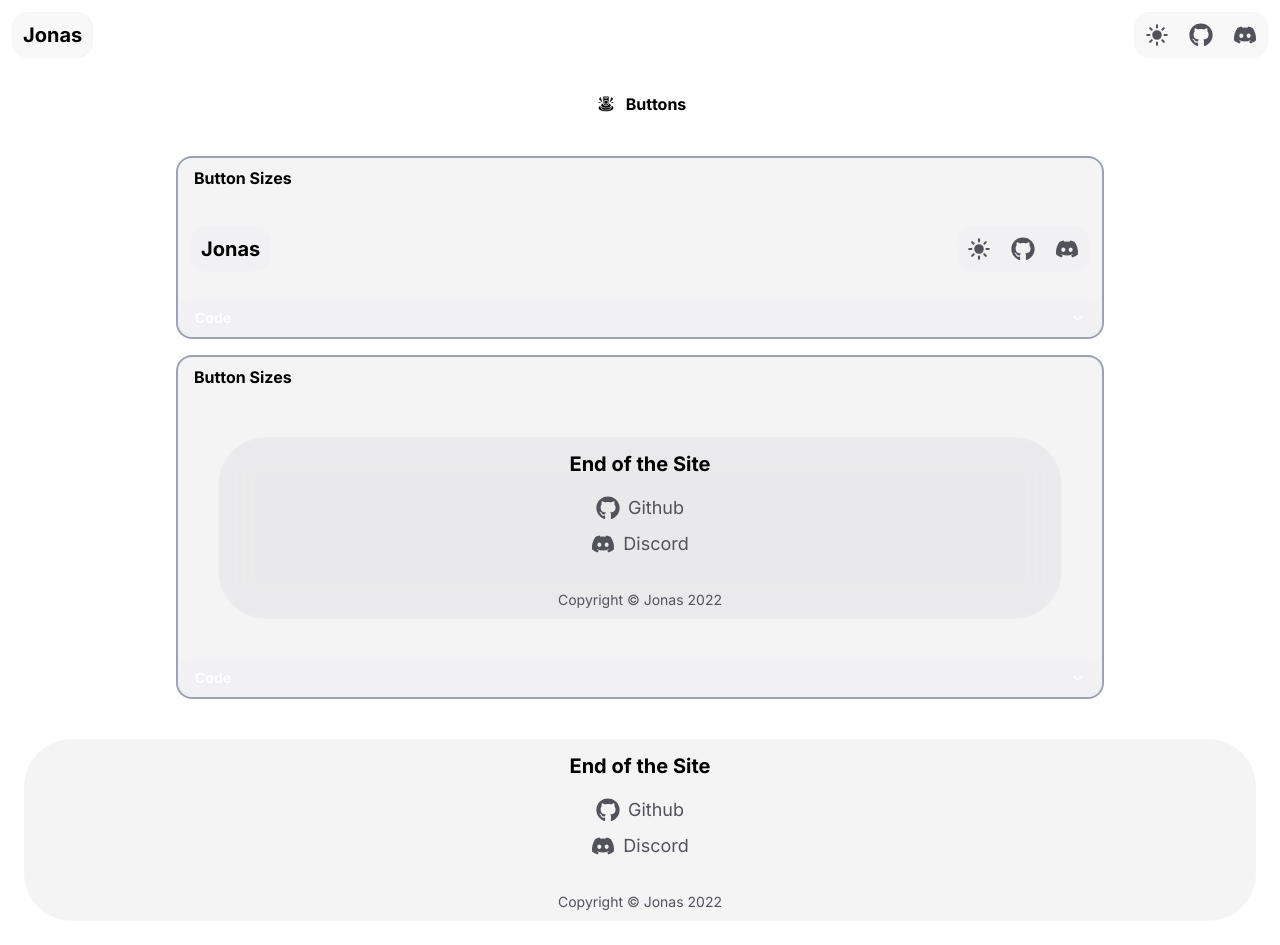
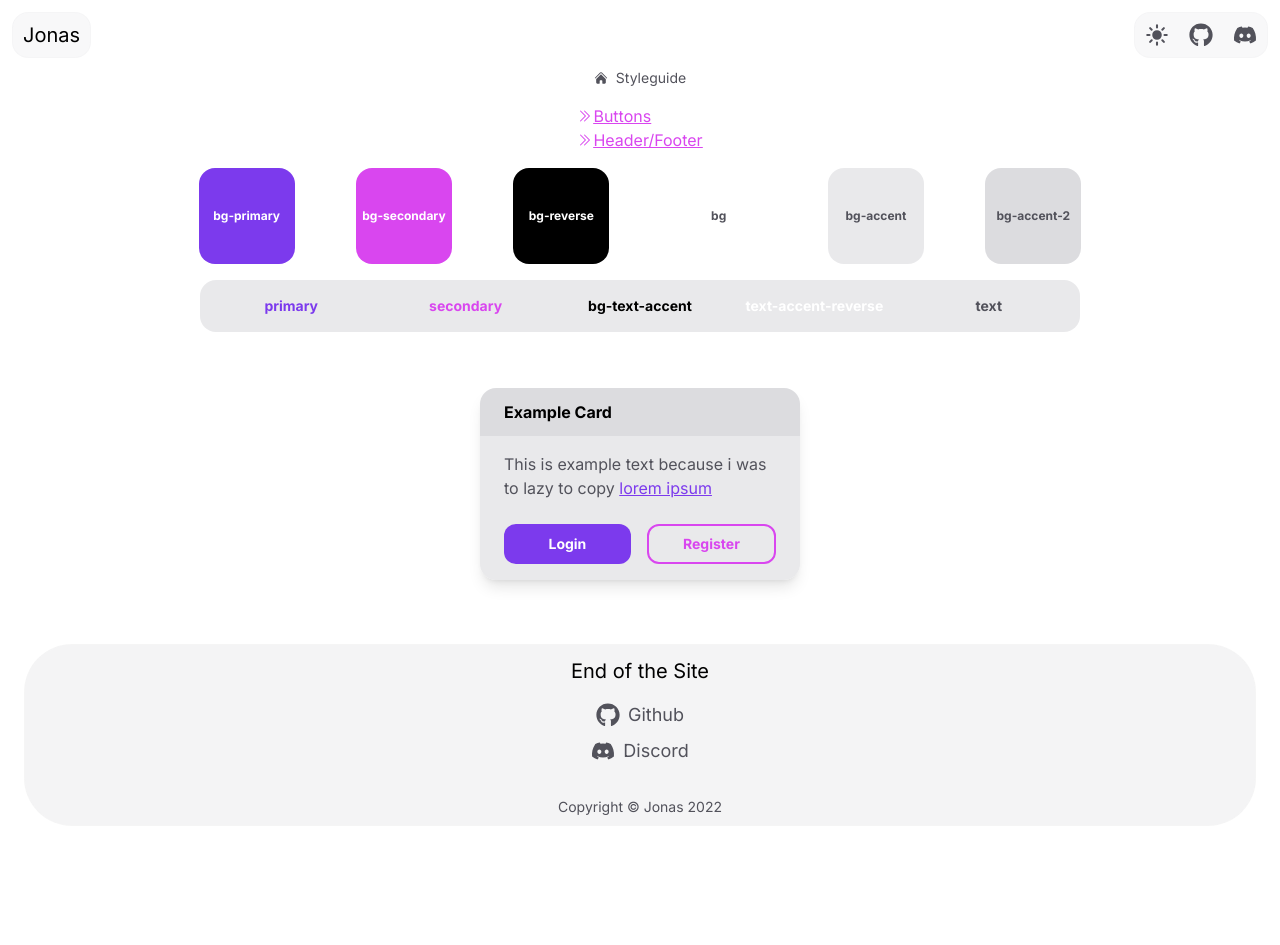
Before and after one commit to jonas-be/my-portfolio, a Next.js app: page /styleguide in a window 1280 px wide. After the commit the page ends 850 px from the top, so only its background shows below. Built offline with nearby package versions, Linux system fonts and the light colour scheme; a web font is replaced by a local one.

Commit message:
Split Styleguide in multiple pages and work on colors

```diff
--- a/pages/404.tsx
+++ b/pages/404.tsx
@@ -13,7 +13,7 @@ function Error() {
 
 
                 <IoWarning className="text-red-500 text-6xl"/>
-                <h1 className='text-6xl font-bold topic'>404</h1>
+                <h1 className='text-6xl font-bold text-accent'>404</h1>
                 <div className="p-1">
                     <div className="w-32 h-0.5 bg-zinc-500 dark:bg-zinc-400 rounded-full " />
                 </div>
--- a/pages/styleguide/buttons.tsx
+++ b/pages/styleguide/buttons.tsx
@@ -3,6 +3,7 @@ import Header from "../../src/components/Header";
 import Footer from "../../src/components/Footer";
 import StyleGuideComponent from "../../src/components/common/StyleGuideComponent";
 import {IoSunny} from "react-icons/io5";
+import BreadcrumbNavigation from "../../src/components/common/BreadcrumbNavigation";
 
 function Index() {
 
@@ -10,6 +11,9 @@ function Index() {
     return (
         <>
             <Header/>
+            <div className="w-full flex justify-center">
+                <BreadcrumbNavigation url={["buttons"]}/>
+            </div>
             <div className="flex justify-center">
                 <div className="w-full md:w-11/12 lg:w-10/12 xl:w-9/12">
 
--- /dev/null
+++ b/pages/styleguide/header-footer.tsx
@@ -0,0 +1,50 @@
+import React from "react";
+import Header from "../../src/components/Header";
+import Footer from "../../src/components/Footer";
+import StyleGuideComponent from "../../src/components/common/StyleGuideComponent";
+import Link from "next/link";
+import {GiButtonFinger} from "react-icons/gi";
+import BreadcrumbNavigation from "../../src/components/common/BreadcrumbNavigation";
+
+function Index() {
+
+
+    return (
+        <>
+            <Header/>
+            <div className="w-full flex justify-center">
+                <BreadcrumbNavigation url={["header-footer"]}/>
+            </div>
+            <div className="flex justify-center">
+                <div className="w-full md:w-11/12 lg:w-10/12 xl:w-9/12">
+
+                    <div className="flex justify-center">
+                        <Link href="/styleguide/buttons"
+                              className="text-accent hover:text-blue-600 active/edit:translate-y-1 p-6 flex gap-2"><GiButtonFinger
+                            className="m-1"/>Buttons</Link>
+                    </div>
+
+                    <StyleGuideComponent title="Button Sizes" code={`
+<Header/>
+            `}>
+                        <Header/>
+                    </StyleGuideComponent>
+
+                    <StyleGuideComponent title="Button Sizes" code={`
+<div className="w-full">
+        <Footer/>
+</div>
+            `}>
+                        <div className="w-full">
+                            <Footer/>
+                        </div>
+                    </StyleGuideComponent>
+
+                </div>
+            </div>
+            <Footer/>
+        </>
+    );
+}
+
+export default Index;
--- a/pages/styleguide/index.tsx
+++ b/pages/styleguide/index.tsx
@@ -1,41 +1,58 @@
 import React from "react";
 import Header from "../../src/components/Header";
 import Footer from "../../src/components/Footer";
-import StyleGuideComponent from "../../src/components/common/StyleGuideComponent";
 import Link from "next/link";
-import {GiButtonFinger} from "react-icons/gi";
+import BreadcrumbNavigation from "../../src/components/common/BreadcrumbNavigation";
+import {HiChevronDoubleRight} from "react-icons/hi2";
 
 function Index() {
-
 
     return (
         <>
             <Header/>
+            <div className="w-full flex flex-col items-center justify-center">
+                <BreadcrumbNavigation url={[]}/>
+
+                <ul className="p-4">
+                    <li className="flex items-center link text-secondary"><HiChevronDoubleRight/><Link
+                        href="/styleguide/buttons">Buttons</Link></li>
+                    <li className="flex items-center link text-secondary"><HiChevronDoubleRight/><Link
+                        href="/styleguide/header-footer">Header/Footer</Link></li>
+                </ul>
+            </div>
+
             <div className="flex justify-center">
-                <div className="w-full md:w-11/12 lg:w-10/12 xl:w-9/12">
+                <div className="grid grid-cols-3 md:grid-cols-6 w-96 md:w-[57rem] justify-items-center gap-8">
+                    <div className="w-24 h-24 rounded-2xl bg-primary text-white font-semibold text-xs flex justify-center items-center"><span>bg-primary</span></div>
+                    <div className="w-24 h-24 rounded-2xl bg-secondary text-white font-semibold text-xs flex justify-center items-center"><span>bg-secondary</span></div>
+                    <div className="w-24 h-24 rounded-2xl bg-reverse text-accent-reverse font-semibold text-xs flex justify-center items-center"><span>bg-reverse</span></div>
+                    <div className="w-24 h-24 rounded-2xl bg text font-semibold text-xs flex justify-center items-center"><span>bg</span></div>
+                    <div className="w-24 h-24 rounded-2xl bg-accent text font-semibold text-xs flex justify-center items-center"><span>bg-accent</span></div>
+                    <div className="w-24 h-24 rounded-2xl bg-accent-2 text font-semibold text-xs flex justify-center items-center"><span>bg-accent-2</span></div>
+                </div>
+            </div>
 
-                    <div className="flex justify-center">
-                        <Link href="/styleguide/buttons"
-                              className="topic hover:text-blue-600 active/edit:translate-y-1 p-6 flex gap-2"><GiButtonFinger
-                            className="m-1"/>Buttons</Link>
+            <div className="flex justify-center my-4">
+                <div className="grid grid-cols-3 md:grid-cols-5  md:w-[55rem] justify-items-center gap-2 bg-accent rounded-2xl p-4 md:p-2 md:py-4 ">
+                    <div className="text-center text-primary font-semibold text-sm"><span>primary</span></div>
+                    <div className="text-center text-secondary font-semibold text-sm"><span>secondary</span></div>
+                    <div className="text-center text-accent font-semibold text-sm"><span>bg-text-accent</span></div>
+                    <div className="text-center text-accent-reverse font-semibold text-sm"><span>text-accent-reverse</span></div>
+                    <div className="text-center text font-semibold text-sm"><span>text</span></div>
+                </div>
+            </div>
+
+
+            <div className="flex justify-center gap-4 py-10">
+                <div className="rounded-2xl w-80 overflow-hidden shadow-lg">
+                    <h3 className="text-accent font-bold bg-accent-2 px-6 py-3">Example Card</h3>
+                    <div className="bg-accent px-6 py-4 text">
+                        <p>This is example text because i was to lazy to copy <Link href="/styleguide/links" className="link text-primary">lorem ipsum</Link></p>
+                        <div className="flex justify-between gap-4 pt-6">
+                            <Link href="/styleguide/buttons" className="w-full font-semibold btn bg-primary ">Login</Link>
+                            <Link href="/styleguide/buttons" className="w-full font-semibold btn border-secondary text-secondary btn-bordered">Register</Link>
+                        </div>
                     </div>
-
-                    <StyleGuideComponent title="Button Sizes" code={`
-<Header/>
-            `}>
-                        <Header/>
-                    </StyleGuideComponent>
-
-                    <StyleGuideComponent title="Button Sizes" code={`
-<div className="w-full">
-        <Footer/>
-</div>
-            `}>
-                        <div className="w-full">
-                            <Footer/>
-                        </div>
-                    </StyleGuideComponent>
-
                 </div>
             </div>
             <Footer/>
--- a/src/components/Footer.tsx
+++ b/src/components/Footer.tsx
@@ -6,7 +6,7 @@ function Footer() {
     return (
         <footer className='p-3 sm:p-6'>
             <div className="bg-accent-content rounded-5xl">
-                <h3 className='topic text-xl text-center p-3'>End of the Site</h3>
+                <h3 className='text-accent text-xl text-center p-3'>End of the Site</h3>
 
                 <a href='https://github.com/jonas-be'
                    className='flex flex-row justify-center items-center text font-medium text-lg p-1'>
--- a/src/components/Header.tsx
+++ b/src/components/Header.tsx
@@ -11,7 +11,7 @@ function Header() {
              z-50" >
 
                 <Link href={"/"}  className="bg-accent-content-darker hover:bg-zinc-200/60 dark:hover:bg-zinc-800/60 rounded-2xl p-2.5 flex justify-center items-center">
-                    <h1 className='topic text-xl cursor-pointer h-6 flex justify-center items-center'>Jonas</h1>
+                    <h1 className='text-accent text-xl cursor-pointer h-6 flex justify-center items-center'>Jonas</h1>
                 </Link>
 
                 <Options />
--- /dev/null
+++ b/src/components/common/BreadcrumbNavigation.tsx
@@ -0,0 +1,44 @@
+import React from 'react';
+import {HiChevronRight, HiHome} from "react-icons/hi2";
+import Link from "next/link";
+
+const BreadcrumbNavigation = ({url}: { url:string[] }) => {
+    const startUrl = "/styleguide"
+    let urlMapping: { name: string, url: string }[] = []
+    for (let i = 0; i < url.length; i++) {
+        let urlPath = startUrl
+        if (urlMapping.length !== 0) {
+            for (let j = 0; j < urlMapping.length; j++) {
+                urlPath = urlPath + "/" + urlMapping[j].name
+            }
+        }
+        urlPath = urlPath + "/" + url[i]
+        urlMapping.push({name: url[i], url: urlPath})
+    }
+
+    return (
+        <nav className="flex" aria-label="Breadcrumb">
+            <ol className="inline-flex items-center space-x-1 md:space-x-3">
+                <li className="inline-flex items-center">
+                    <Link href={startUrl}
+                          className="inline-flex items-center gap-2 text-sm text hover:text-accent">
+                        <HiHome/>
+                        Styleguide
+                    </Link>
+                </li>
+                {urlMapping.map(i =>
+                    <li key={i.url}>
+                        <div className="flex items-center">
+                            <HiChevronRight className="text-gray-300"/>
+                            <Link href={i.url}
+                                  className="inline-flex items-center gap-2 text-sm text hover:text-accent">{i.name}</Link>
+                        </div>
+                    </li>
+                )}
+            </ol>
+        </nav>
+
+    );
+};
+
+export default BreadcrumbNavigation;
--- a/src/components/common/StyleGuideComponent.tsx
+++ b/src/components/common/StyleGuideComponent.tsx
@@ -1,6 +1,7 @@
 import React from 'react';
 import {Disclosure} from "@headlessui/react";
 import {IoIosArrowDown, IoIosArrowUp} from "react-icons/io";
+// @ts-ignore
 import SyntaxHighlighter from 'react-syntax-highlighter';
 import CodeStyle from "./CodeStyle";
 
@@ -9,7 +10,7 @@ const StyleGuideComponent = ({children, title, code}: any) => {
 
     return (
         <div className="border-2 rounded-2xl border-gray-400 m-4 bg-accent-content overflow-hidden">
-            <h3 className="topic px-4 py-2">{title}</h3>
+            <h3 className="text-accent px-4 py-2">{title}</h3>
             <div className="p-4 flex justify-center items-center ">
                 {children}
             </div>
--- a/styles/globals.css
+++ b/styles/globals.css
@@ -6,6 +6,41 @@
 
 
 @layer components {
+
+    .text-accent {
+        @apply
+        text-black dark:text-white
+    }
+
+    .text-accent-reverse {
+        @apply
+        text-white dark:text-black
+    }
+
+    .text {
+        @apply
+        text-zinc-600 dark:text-zinc-400
+    }
+
+    .bg {
+        @apply
+        bg-white dark:bg-black
+    }
+
+    .bg-accent {
+        @apply
+        bg-zinc-200/80 dark:bg-zinc-800/80
+    }
+
+    .bg-accent-2 {
+        @apply
+        bg-zinc-300/80 dark:bg-zinc-900/80
+    }
+
+    .bg-reverse {
+        @apply
+        bg-black dark:bg-white
+    }
 
     .bg-accent-content-darker {
         @apply
@@ -21,20 +56,10 @@
         border border-[.2px] border-zinc-100/30 dark:border-zinc-900/30
     }
 
-    .topic {
-        @apply
-        font-semibold
-        text-black dark:text-white
-    }
-
-    .text {
-        @apply
-        text-zinc-600 dark:text-zinc-400
-    }
 
     .focus-ring {
         @apply
-        focus:outline-none focus-visible:ring focus-visible:ring-opacity-75
+        focus:outline-none focus-visible:ring-2 focus-visible:ring-opacity-75
         focus-visible:ring-black dark:focus-visible:ring-white
     }
 
@@ -44,8 +69,8 @@
         text-white font-medium
         active/edit:scale-95 active/edit:opacity-100 hover/edit:opacity-90 hover/edit:-translate-y-[0.05rem]
         focus-ring
-        rounded-xl text-sm px-4 py-2 m-1
-        flex justify-start gap-1 items-center
+        rounded-xl text-sm px-4 py-2
+        flex justify-center gap-1 items-center
     }
 
     .btn-xs {
@@ -67,6 +92,12 @@
         @apply
         border-2
         bg-transparent
+    }
+
+    /*Link*/
+    .link {
+        @apply
+        hover:opacity-70 rounded focus-ring underline
     }
 }
 
```
Also changed, not shown: pages/index.tsx (+7 -7 lines).
